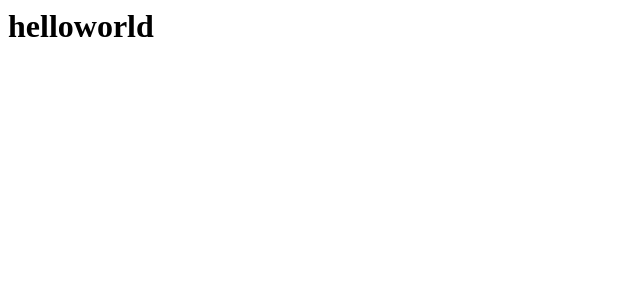
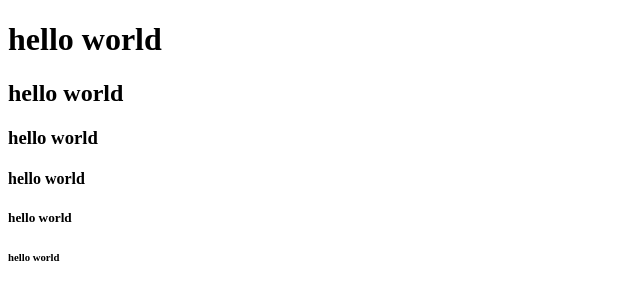
Before and after one commit to Hyeonjinbb/first, a plain HTML site: page index.html in a window 1280 px wide. Shown: the whole page, without its empty margins (0-640 px from the left). Drawn offline with Linux system fonts and the light colour scheme.

Commit message:
index.html 수정

```diff
--- a/index.html
+++ b/index.html
@@ -1 +1,16 @@
-<h1>helloworld</h1>
+<!DOCTYPE html>
+<html lang="en">
+<head>
+    <meta charset="UTF-8">
+    <meta name="viewport" content="width=device=width, initial-scale=1.0">
+    <title>Document</title>
+</head>
+<body>
+    <h1>hello world</h1>
+    <h2>hello world</h2>
+    <h3>hello world</h3>
+    <h4>hello world</h4>
+    <h5>hello world</h5>
+    <h6>hello world</h6>
+</body>
+</html>
```
